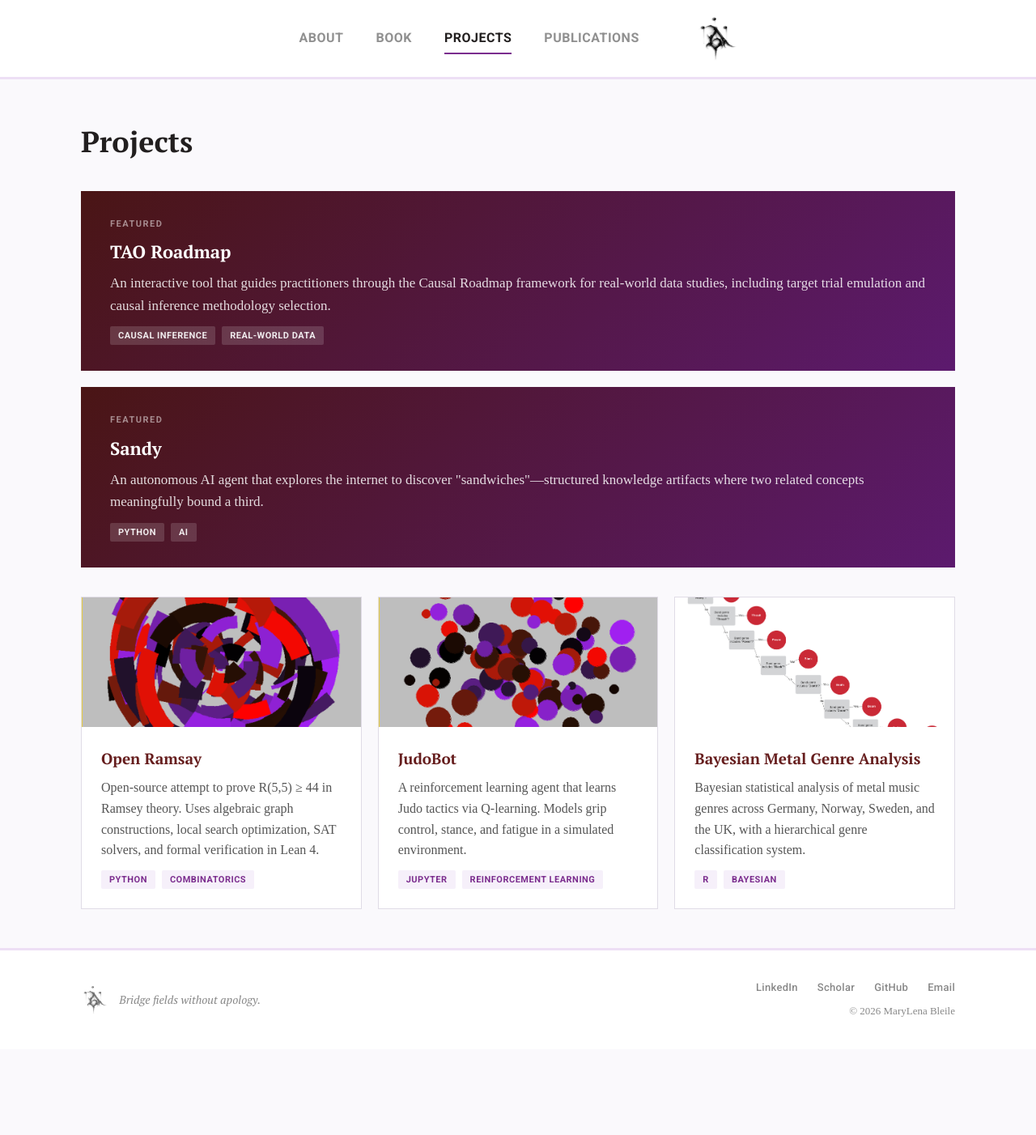
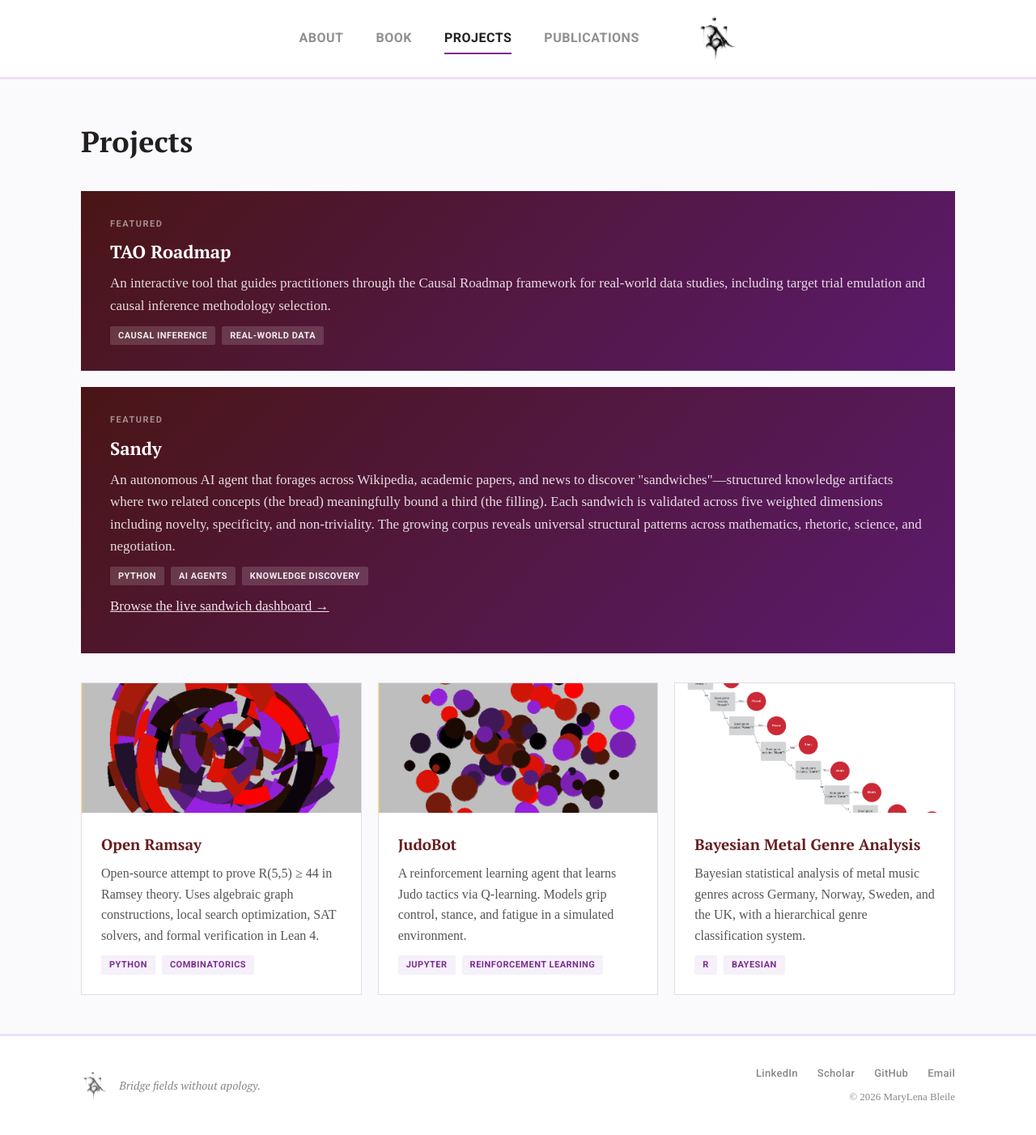
Before and after one commit to MLenaBleile/marylenableile, a Jekyll site: the page built from projects.md, in a window 1280 px wide. Shown: the whole page at 81% size. Built offline with Jekyll 4.4.1, drawn with Linux system fonts in a browser that asks for light colours; before the commit the page ends 1296 px from its top, so only the background shows below that.

Commit message:
Improve Sandy project card with richer description and dashboard link
Co-Authored-By: Claude Opus 4.6 <noreply@anthropic.com>

```diff
--- a/projects.md
+++ b/projects.md
@@ -27,11 +27,13 @@ url: /projects/
         <div class="featured-content">
           <p class="featured-badge">Featured</p>
           <h3><a href="https://github.com/MLenaBleile/sandy" target="_blank" rel="noopener">Sandy</a></h3>
-          <p>An autonomous AI agent that explores the internet to discover "sandwiches"&mdash;structured knowledge artifacts where two related concepts meaningfully bound a third.</p>
+          <p>An autonomous AI agent that forages across Wikipedia, academic papers, and news to discover "sandwiches"&mdash;structured knowledge artifacts where two related concepts (the bread) meaningfully bound a third (the filling). Each sandwich is validated across five weighted dimensions including novelty, specificity, and non-triviality. The growing corpus reveals universal structural patterns across mathematics, rhetoric, science, and negotiation.</p>
           <div class="tags">
             <span class="tag">Python</span>
-            <span class="tag">AI</span>
+            <span class="tag">AI Agents</span>
+            <span class="tag">Knowledge Discovery</span>
           </div>
+          <p style="margin-top: 12px;"><a href="https://sandy-agent.streamlit.app" target="_blank" rel="noopener" style="color: rgba(255,255,255,0.9); text-decoration: underline;">Browse the live sandwich dashboard &rarr;</a></p>
         </div>
       </div>
 
```
